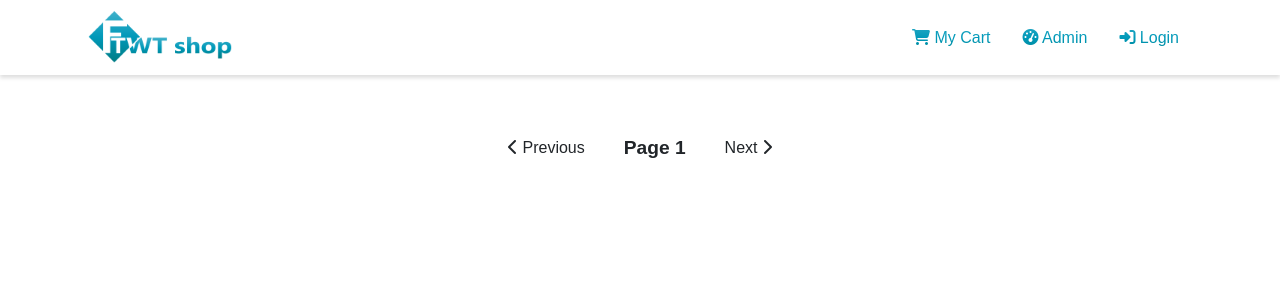
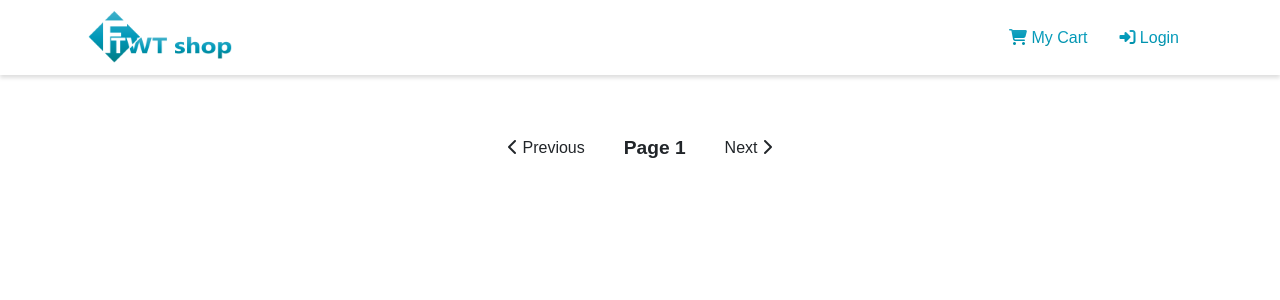
Before and after one commit to Vamzdis/E-shop, a Flask app: page / in a window 1280 px wide. Shown: the top 300 px of the page. Run offline with Flask 3, Linux system fonts and the light colour scheme; some libraries are stand-ins or nearby versions.

Commit message:
deleted admin button from base.html

```diff
--- a/app/templates/base.html
+++ b/app/templates/base.html
@@ -27,7 +27,6 @@
         </div>
         <nav class="nav">
             <a class="nav-link" href="{{ url_for('cart.view_cart') }}"><i class="fa-solid fa-cart-shopping"></i> My Cart</a>
-            <a class="nav-link" href="{{ url_for('admin.index') }}"><i class="fa-solid fa-gauge-high"></i> Admin</a>
             <a class="nav-link" href="{{ url_for('users.login') }}"><i class="fa-solid fa-right-to-bracket"></i> Login</a>
         </nav>
     </div>
```
